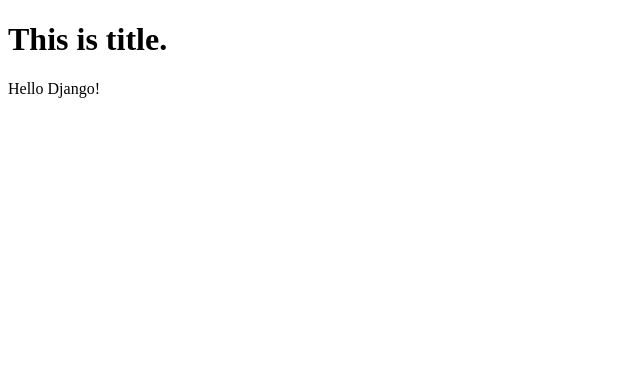
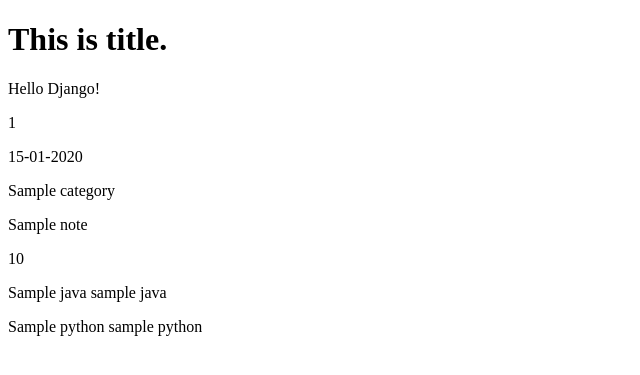
Before and after one commit to sseongha11/djangoNote, a Django app: template templates/index.html in a window 1280 px wide. Shown: the top 375 px of the page, without its empty margins (0-640 px from the left). Run offline with Django 4.2, Linux system fonts and the light colour scheme; tables that the repository leaves empty hold one stand-in row (values such as "Sample post"); the template is opened without the code that fills it: values that come from a table or form of the project are taken from there, most other values are stand-ins (such as "Sample title", 1, 10 or a date in 2020); parts of the project's set-up code (start-up, migrations or seed data) failed here and were passed over.

Commit message:
#15 - Django Template Example

```diff
--- a/app/views/index.py
+++ b/app/views/index.py
@@ -12,6 +12,8 @@
         price=1000,
         note=None,
         msg="Hello World",
+        java="Java",
+        python="Python",
     )
 
     return render(request, "index.html", rendering_info)
--- a/templates/index.html
+++ b/templates/index.html
@@ -1,4 +1,5 @@
 {% extends 'base.html' %}
+{% load custom_tags %}
 
 {% block title %}
 {{title}}
@@ -8,5 +9,18 @@
 <body>
     {% include 'include.html' %}
     Hello Django!
+    <p>{{ user_id }}</p>
+    <p>{{ date_joined|date:"d-m-Y" }}</p>
+    <p>{{ category_list|first }}</p>
+    {% for i in category_list %}
+    <p style="color: red;">{{i|add:19}}</p>
+    {% endfor %}
+    <p>{{ msg|upper }}</p>
+    <p>{{ msg|cut:"World" }}</p>
+    <p>{{ note|default:"No Note" }}</p>
+    <p>{{ price|floatformat:"-3g" }}</p>
+    <p></p>
+    <p>{{ java }} {{ java|word_changer }}</p>
+    <p>{{ python }} {{ python|word_changer }}</p>
 </body>
 {% endblock %}
```
